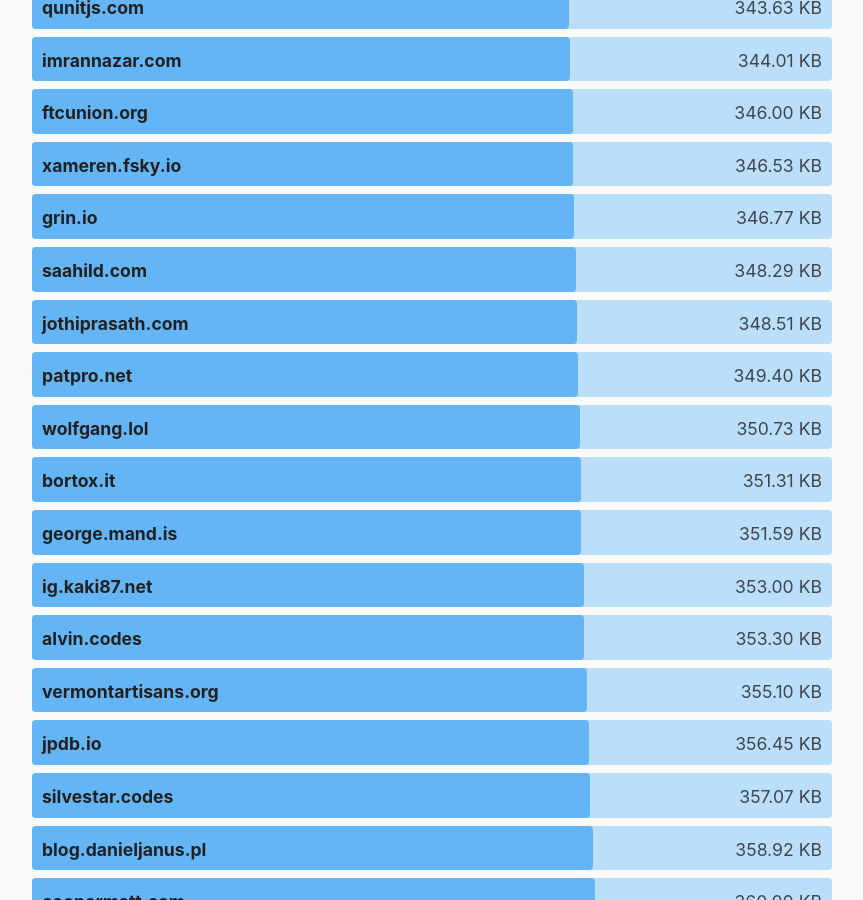
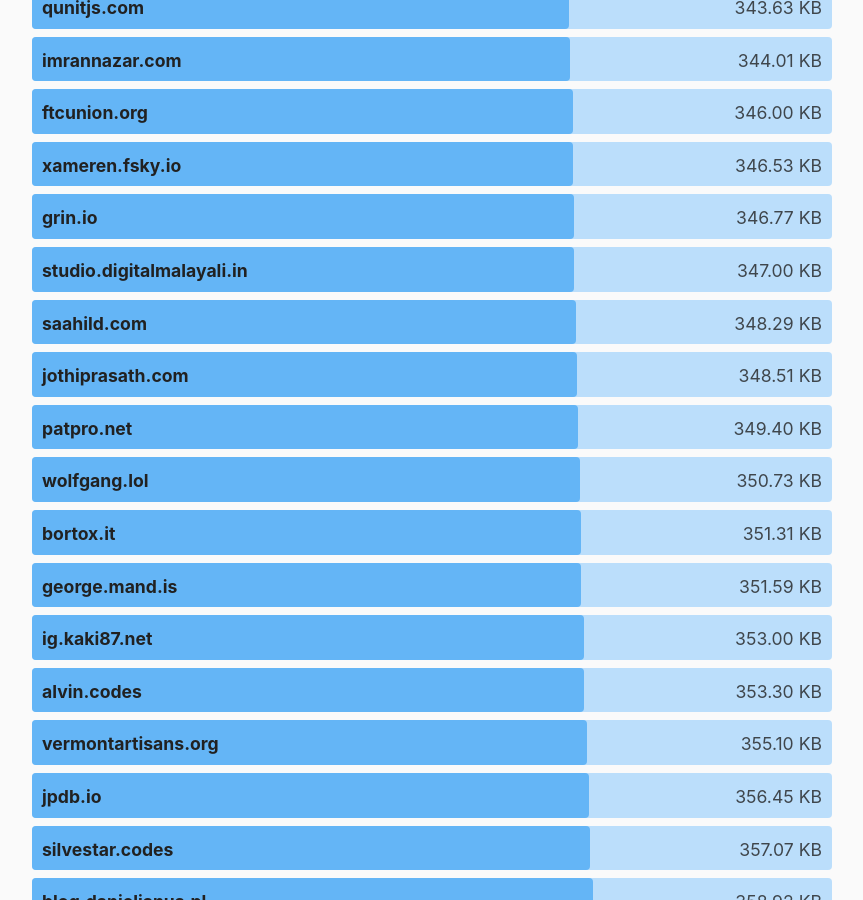
Before and after one commit to kevquirk/512kb.club, a Jekyll site: the page built from index.md, in a window 1280 px wide and 900 px high, scrolled down 42780 px. Shown: the whole window, without its empty margins (208-1071 px from the left). Built offline with Jekyll 4.4.1, drawn with Linux system fonts in a browser that asks for light colours.

Commit message:
Update sites.yml

```diff
--- a/_data/sites.yml
+++ b/_data/sites.yml
@@ -3648,6 +3648,11 @@
   size: 38.43
   last_checked: 2025-05-18
 
+- domain: studio.digitalmalayali.in
+  url: https://studio.digitalmalayali.in/
+  size: 347
+  last_checked: 2025-08-13
+
 - domain: sudocss.vercel.app
   url: https://sudocss.vercel.app/
   size: 106.63
```
